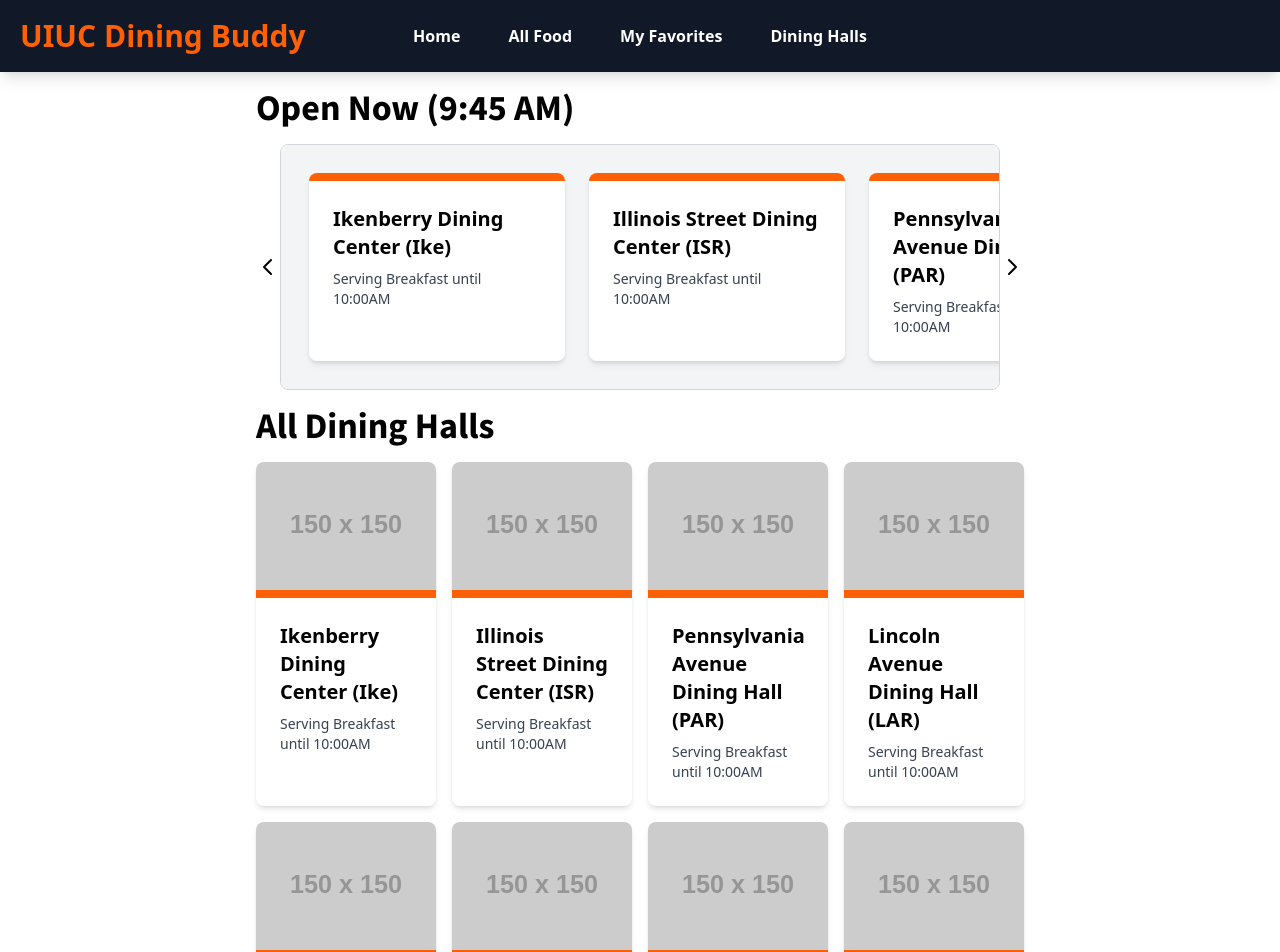
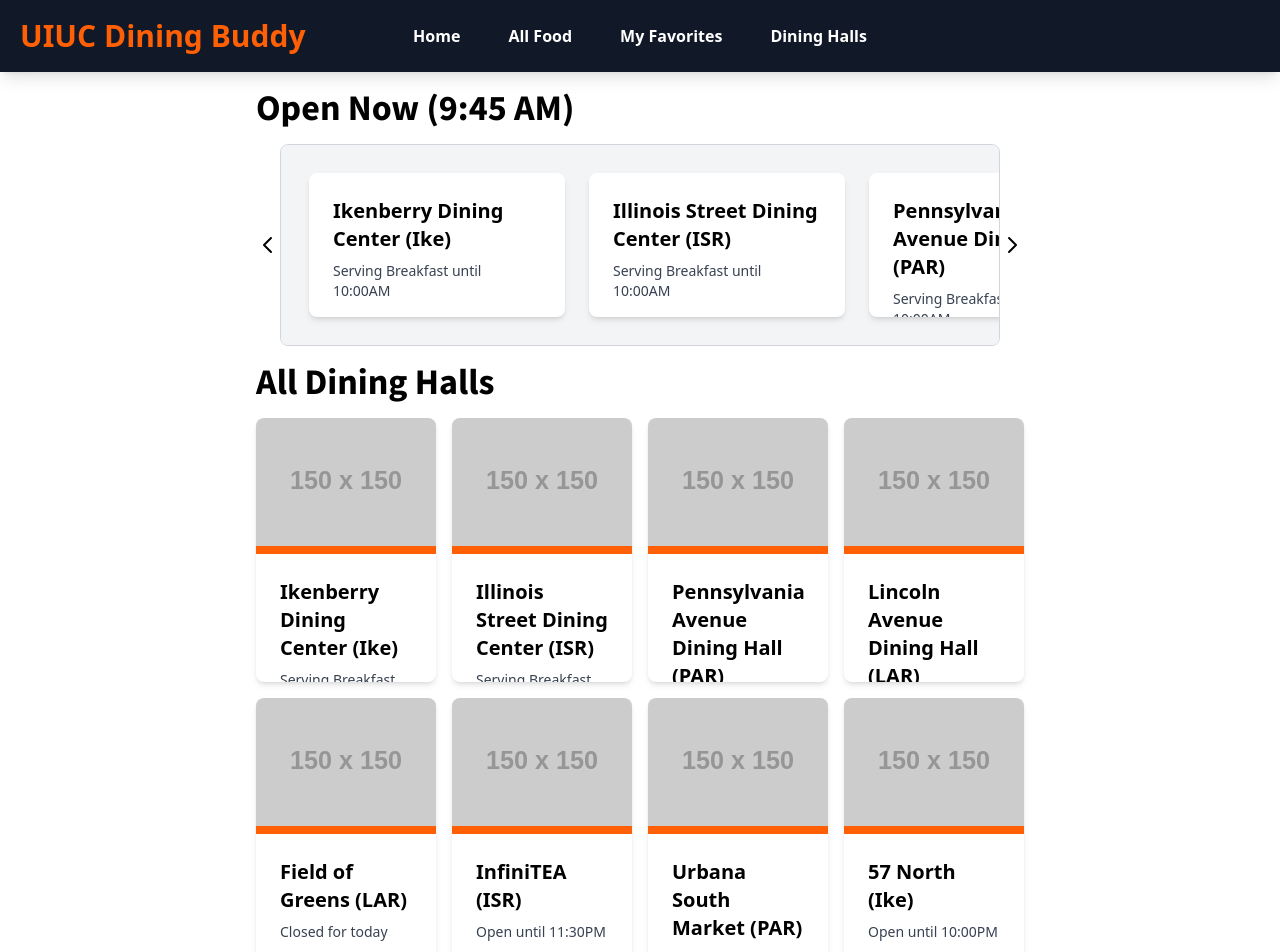
Before and after one commit to AudricSerador/buildillinois-23, a Next.js app: page /dininghalls in a window 1280 px wide. Shown: the top 952 px of the page. Built offline with nearby package versions, Linux system fonts and the light colour scheme; a web font is replaced by a local one.

Commit message:
Added 404 landing page, added API routes to food ID page, added links to dining halls

```diff
--- /dev/null
+++ b/src/pages/404.tsx
@@ -0,0 +1,18 @@
+import { useRouter } from 'next/router';
+
+export default function Error404() {
+  const router = useRouter();
+
+  return (
+    <div className="flex flex-col items-center justify-center min-h-screen text-center">
+      <h1 className="font-custombold text-4xl font-bold mb-4">404 - Page Not Found</h1>
+      <p className="font-custom text-xl mb-8">The page you are looking for might have been removed, had its name changed, or is temporarily unavailable.</p>
+      <button
+        className="font-custom px-4 py-2 text-xl bg-uiucorange text-white rounded hover:bg-uiucblue focus:outline-none"
+        onClick={() => router.push('/')}
+      >
+        Go to Home
+      </button>
+    </div>
+  );
+}
--- /dev/null
+++ b/src/pages/api/food/[id].tsx
@@ -0,0 +1,26 @@
+import type { NextApiRequest, NextApiResponse } from "next";
+import prisma from '../../../../lib/prisma';
+
+export default async function handler(req: NextApiRequest, res: NextApiResponse) {
+  if (req.method === 'GET') {
+    const { id } = req.query;
+
+    if (!id) {
+      const foodItems = await prisma.foodInfo.findMany();
+      return res.status(200).json(foodItems);
+    }
+
+    const foodItem = await prisma.foodInfo.findUnique({
+      where: { id: String(id) },
+      include: { mealEntries: true }
+    });
+
+    if (!foodItem) {
+      return res.status(404).json({ error: 'Food item not found' });
+    }
+
+    return res.status(200).json(foodItem);
+  } else {
+    res.status(405).json({ error: 'Method not allowed' });
+  }
+}
--- a/src/pages/dininghalls.tsx
+++ b/src/pages/dininghalls.tsx
@@ -1,5 +1,6 @@
 import React, { useRef } from "react";
 import { diningHallTimes } from "@/components/entries_display";
+import Link from "next/link";
 
 export default function DiningHalls(): JSX.Element {
   const currentTime = new Date();
@@ -82,6 +83,20 @@
     }
   };
 
+  const getHallName = (hall: string) => {
+    switch (hall) {
+      case "InfiniTEA":
+      case "Terrabyte":
+        return `${hall} (ISR)`;
+      case "Urbana South Market":
+        return `${hall} (PAR)`;
+      case "57 North":
+        return `${hall} (Ike)`;
+      default:
+        return hall;
+    }
+  };
+
   return (
     <div className="px-4 sm:px-8 md:px-16 lg:px-64 mt-4 font-custom">
       <p className="text-4xl font-custombold mt-4 mb-4">
@@ -116,16 +131,21 @@
         >
           {openDiningHalls.length > 0 ? (
             openDiningHalls.map(({ hall, message }) => (
+              <Link href={`/hall/${hall}`}>
                 <div
                   key={hall}
-                className="flex-none w-64 m-3 bg-white shadow-md rounded-lg overflow-hidden"
+                  className="flex-none w-64 h-36 m-3 bg-white shadow-md rounded-lg overflow-hidden flex flex-col"
                 >
                   <div className="h-2 bg-uiucorange"></div>
-                <div className="p-6">
-                  <h2 className="text-xl font-bold mb-2">{hall}</h2>
+                  <div className="p-6 flex flex-col justify-between h-full">
+                    <h2 className="text-xl font-bold mb-2">
+                      {getHallName(hall)}
+                    </h2>
+                    <div></div>
                     <p className="text-gray-700 text-sm">{message}</p>
                   </div>
                 </div>
+              </Link>
             ))
           ) : (
             <div className="grid place-items-center w-full h-[200px]">
@@ -153,21 +173,23 @@
       <p className="text-4xl font-custombold mt-4 mb-4">All Dining Halls</p>
       <div className="grid grid-cols-1 sm:grid-cols-2 md:grid-cols-3 lg:grid-cols-4 gap-4">
         {allDiningHalls.map(({ hall, message }) => (
-          <div
-            key={hall}
-            className="card bg-white shadow-md rounded-lg overflow-hidden"
+          <Link
+            href={`/hall/${hall}`}
+            className="card bg-white shadow-md rounded-lg overflow-hidden h-full"
           >
+            <div key={hall}>
               <img
                 src="https://via.placeholder.com/150"
                 alt="Dining Hall"
                 className="w-full h-32 object-cover"
               />
               <div className="h-2 bg-uiucorange"></div>
-            <div className="p-6">
-              <h2 className="text-xl font-bold mb-2">{hall}</h2>
+              <div className="p-6 h-32">
+                <h2 className="text-xl font-bold mb-2">{getHallName(hall)}</h2>
                 <p className="text-gray-700 text-sm">{message}</p>
               </div>
             </div>
+          </Link>
         ))}
       </div>
     </div>
--- a/src/pages/food/[id].tsx
+++ b/src/pages/food/[id].tsx
@@ -1,44 +1,78 @@
-import { GetStaticPaths, GetStaticProps } from 'next';
-import { useRouter } from 'next/router';
-import prisma from '../../../lib/prisma';
-import NutritionFacts from '@/components/nutrition_facts';
-import { EntriesDisplay } from '@/components/entries_display';
+import { useRouter } from "next/router";
+import { useEffect, useState } from "react";
+import NutritionFacts from "@/components/nutrition_facts";
+import { EntriesDisplay } from "@/components/entries_display";
+import LoadingSpinner from "@/components/loading_spinner";
 
-export const getStaticPaths: GetStaticPaths = async () => {
-  const foodItems = await prisma.foodInfo.findMany();
-  const paths = foodItems.map((foodItem) => ({
-    params: { id: foodItem.id.toString() },
-  }));
+interface FoodItem {
+  calories: number;
+  servingSize: string;
+  caloriesFat: number;
+  totalFat: number;
+  saturatedFat: number;
+  transFat: number;
+  cholesterol: number;
+  sodium: number;
+  totalCarbohydrates: number;
+  fiber: number;
+  sugars: number;
+  protein: number;
+  calciumDV: number;
+  ironDV: number;
+  name: string;
+  ingredients: string;
+  allergens: string;
+  mealEntries: string[];
+}
 
-  return { paths, fallback: false };
-};
+export default function FoodItemPage() {
+  const router = useRouter();
+  const { id } = router.query;
+  const [foodItem, setFoodItem] = useState<FoodItem | null>(null); // Add type annotation to foodItem
+  const [isLoading, setIsLoading] = useState(true);
 
-export const getStaticProps: GetStaticProps = async (context) => {
-const { id } = context.params as { id: string };
-  const foodItem = await prisma.foodInfo.findUnique({
-    where: { id: String(id) },
-    include: { mealEntries: true }
-  });
+  useEffect(() => {
+    const fetchFoodItem = async () => {
+      if (id) {
+        const res = await fetch(`/api/food/${id}`);
+        const data = await res.json();
 
-  return { props: { foodItem } };
-};
+        if (!data) {
+          router.push("/404");
+        } else {
+          setFoodItem(data);
+          setIsLoading(false);
+        }
+      } else {
+        router.push("/404");
+      }
+    };
 
-export default function FoodItemPage({ foodItem }: { foodItem: any }) {
-  const router = useRouter();
+    fetchFoodItem();
+  }, [id]);
 
-  if (router.isFallback || !foodItem) {
-    return <div>Loading...</div>;
+  if (isLoading) {
+    return (
+      <div className="flex flex-col items-center justify-center h-screen">
+        <LoadingSpinner />
+        <p className="mt-4 font-custom text-xl">Loading food data...</p>
+      </div>
+    );
   }
 
   return (
     <div className="px-2 sm:px-32 py-6 mt-4 bg-white shadow-md rounded-lg">
-      <h1 className="text-4xl font-custombold mb-4">{foodItem.name || 'Loading...'}</h1>
+      <h1 className="text-4xl font-custombold mb-4">{foodItem.name}</h1>
       <div className="grid grid-cols-1 sm:grid-cols-2 gap-4 items-start">
         <div>
           <h2 className="text-2xl font-custombold mb-2">Meal Details</h2>
           <p className="mb-4">
-            Serving Size: <span className="font-custom">{foodItem.servingSize}</span><br />
-            Ingredients: <span className="font-custom">{foodItem.ingredients}</span><br />
+            Serving Size:{" "}
+            <span className="font-custom">{foodItem.servingSize}</span>
+            <br />
+            Ingredients:{" "}
+            <span className="font-custom">{foodItem.ingredients}</span>
+            <br />
             Allergens: <span className="font-custom">{foodItem.allergens}</span>
           </p>
           <h2 className="text-2xl font-custombold mb-2">Dates Served</h2>
--- /dev/null
+++ b/src/pages/hall/[id].tsx
@@ -0,0 +1,7 @@
+export default function HallFoodPage() {
+    return (
+        <div>
+            <h1>HallFoodPage</h1>
+        </div>
+    )
+}
```
Lines whose indentation alone changed are shown as unchanged.
